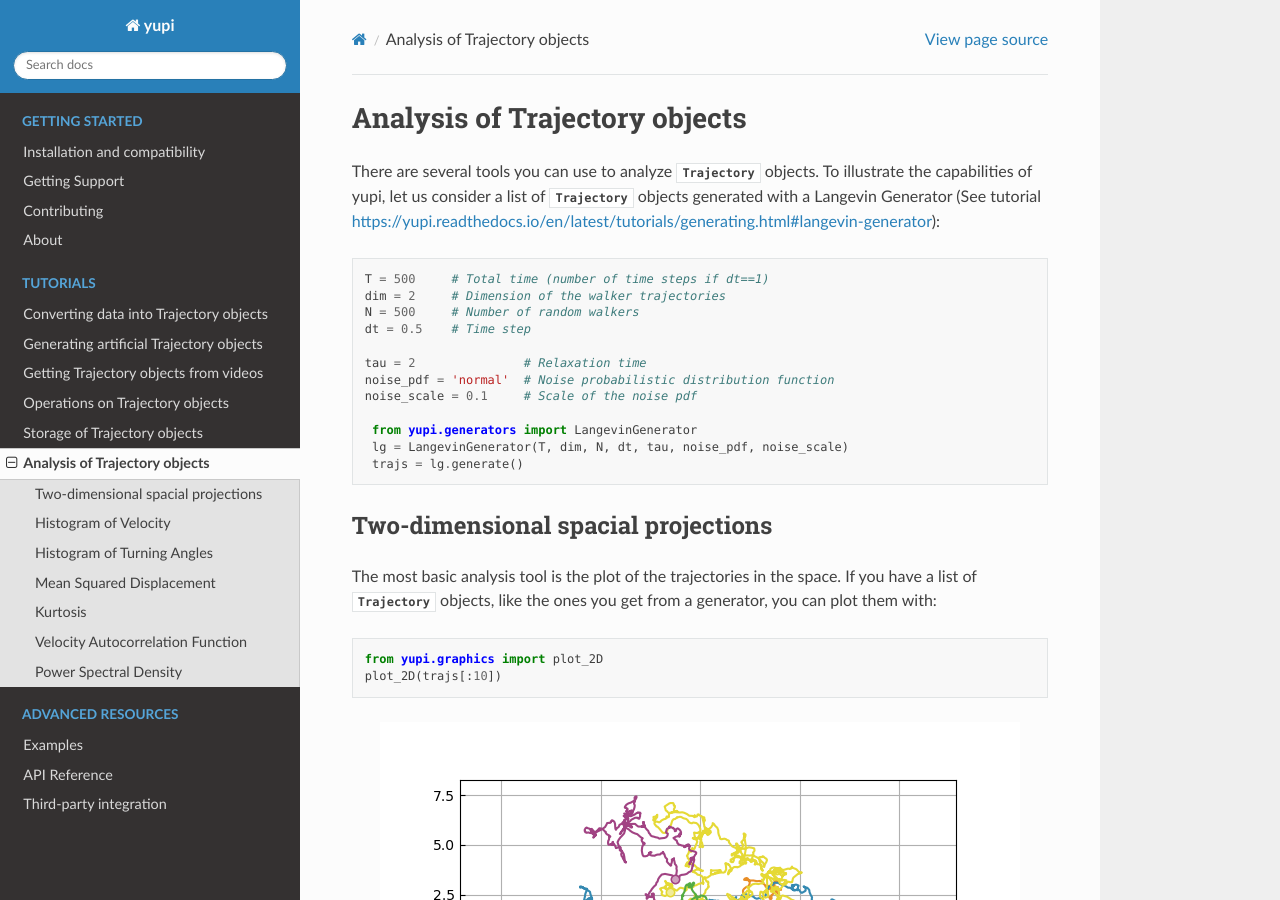
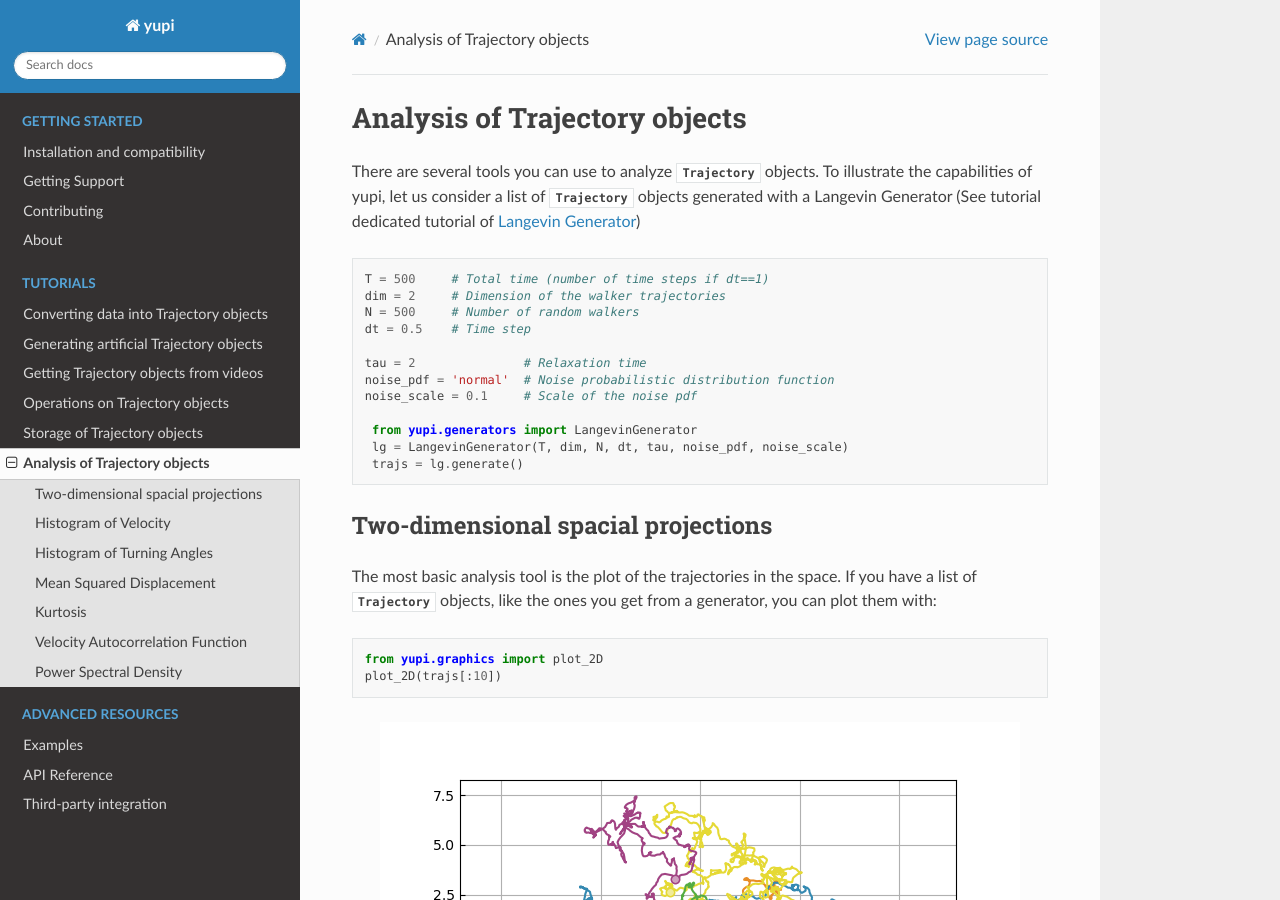
Before and after one commit to yupidevs/yupi, a Sphinx documentation site: the page built from docs/source/tutorials/analyzing.rst, in a window 1280 px wide and 900 px high. Built offline with Sphinx 7.4.7 and the Read the Docs theme 2.0.0, drawn with Linux system fonts in a browser that asks for light colours.

Commit message:
Fix langevin generator tutorial link

```diff
--- a/docs/source/tutorials/analyzing.rst
+++ b/docs/source/tutorials/analyzing.rst
@@ -4,7 +4,7 @@ Analysis of Trajectory objects
 There are several tools you can use to analyze :py:class:`~yupi.Trajectory`
 objects. To illustrate the capabilities of yupi, let us consider a list of
 :py:class:`~yupi.Trajectory` objects  generated with a Langevin Generator
-(See tutorial https://yupi.readthedocs.io/en/latest/tutorials/generating.html#langevin-generator):
+(See tutorial dedicated tutorial of :ref:`Langevin Generator`)
 
 
 .. code-block:: python
--- a/docs/source/tutorials/generating.rst
+++ b/docs/source/tutorials/generating.rst
@@ -54,6 +54,8 @@ The generated trajectories can be inspected using the :py:func:`~graphics.plot_2
    :alt: Distribution in submodules
    :align: center
 
+.. _Langevin Generator:
+
 Langevin Generator
 ==================
 
```
